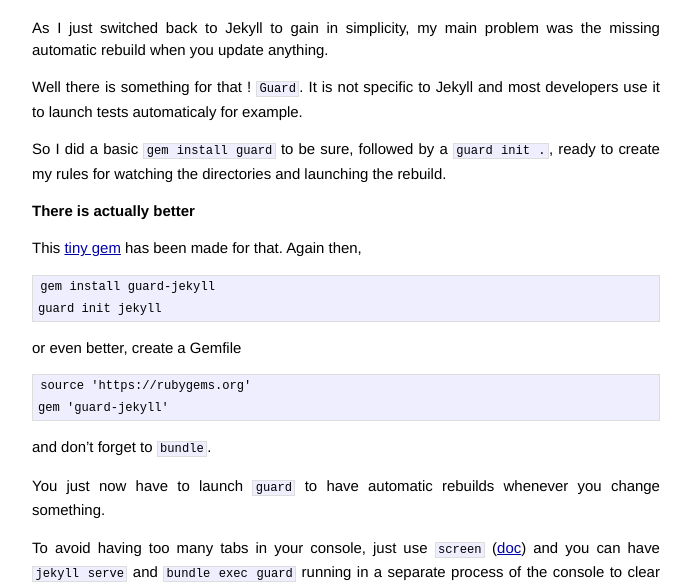
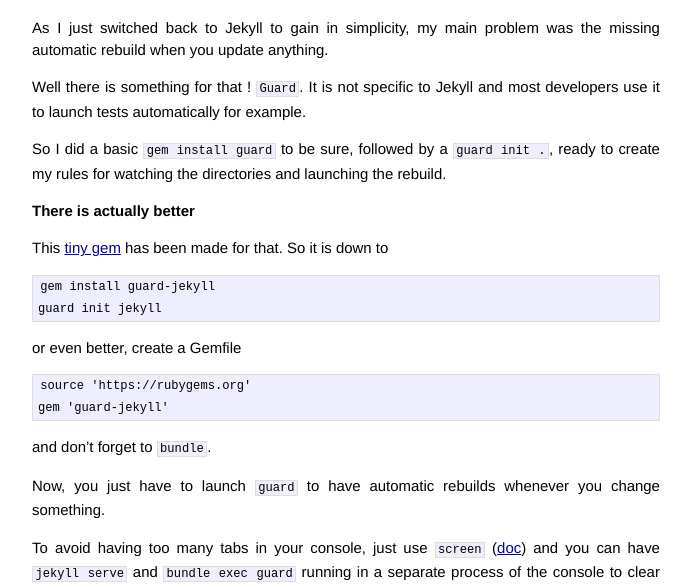
Before and after one commit to albandiguer/albandiguer.github.io, a Jekyll site: the page built from _posts/2014-01-22-simplify-jekyll-rebuilds.md, in a window 1280 px wide. Shown: the part 215-800 px from the top of the page, without its empty margins (294-985 px from the left). Built offline with Jekyll 4.4.1, drawn with Linux system fonts in a browser that asks for light colours; Markdown is read by kramdown in place of the engine named in the settings.

Commit message:
Fixed typos.

````diff
--- a/_posts/2014-01-22-simplify-jekyll-rebuilds.md
+++ b/_posts/2014-01-22-simplify-jekyll-rebuilds.md
@@ -10,13 +10,13 @@ As opposed to Octopress, Jekyll does only very few things to help you in the wri
 
 As I just switched back to Jekyll to gain in simplicity, my main problem was the missing automatic rebuild when you update anything.
 
-Well there is something for that ! `Guard`. It is not specific to Jekyll and most developers use it to launch tests automaticaly for example.
+Well there is something for that ! `Guard`. It is not specific to Jekyll and most developers use it to launch tests automatically for example.
 
 So I did a basic `gem install guard` to be sure, followed by a `guard init .`, ready to create my rules for watching the directories and launching the rebuild.
 
 ## There is actually better
 
-This [tiny gem](https://github.com/therabidbanana/guard-jekyll) has been made for that. Again then,
+This [tiny gem](https://github.com/therabidbanana/guard-jekyll) has been made for that. So it is down to
 
 ```
 gem install guard-jekyll
@@ -32,6 +32,6 @@ gem 'guard-jekyll'
 
 and don't forget to `bundle`.
 
-You just now have to launch `guard` to have automatic rebuilds whenever you change something.
+Now, you just have to launch `guard` to have automatic rebuilds whenever you change something.
 
 To avoid having too many tabs in your console, just use `screen` ([doc](http://www.computerhope.com/unix/screen.htm)) and you can have `jekyll serve` and `bundle exec guard` running in a separate process of the console to clear this up !
````
